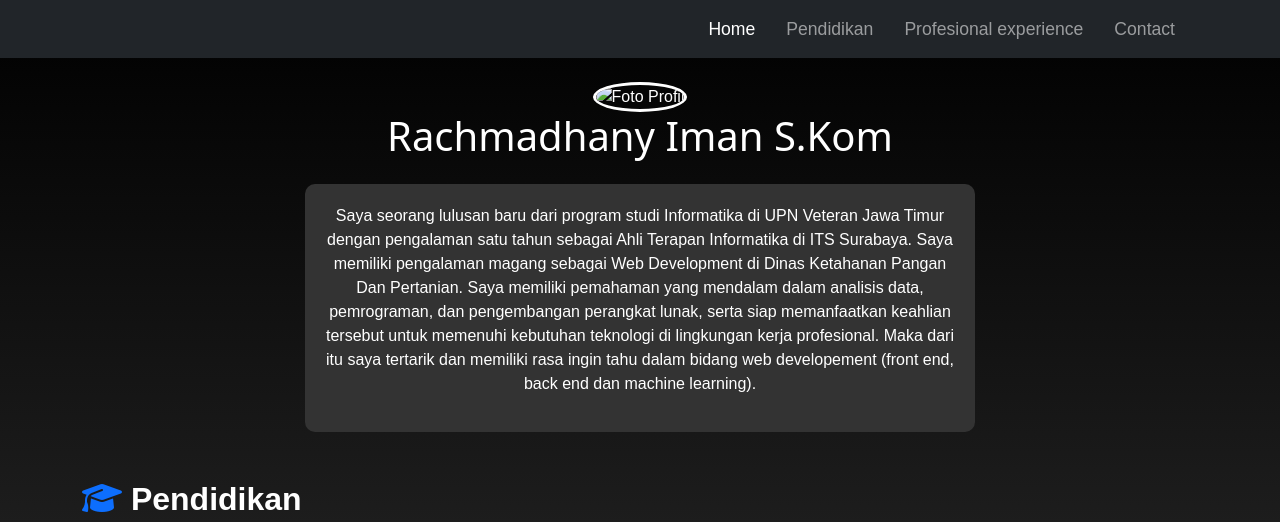
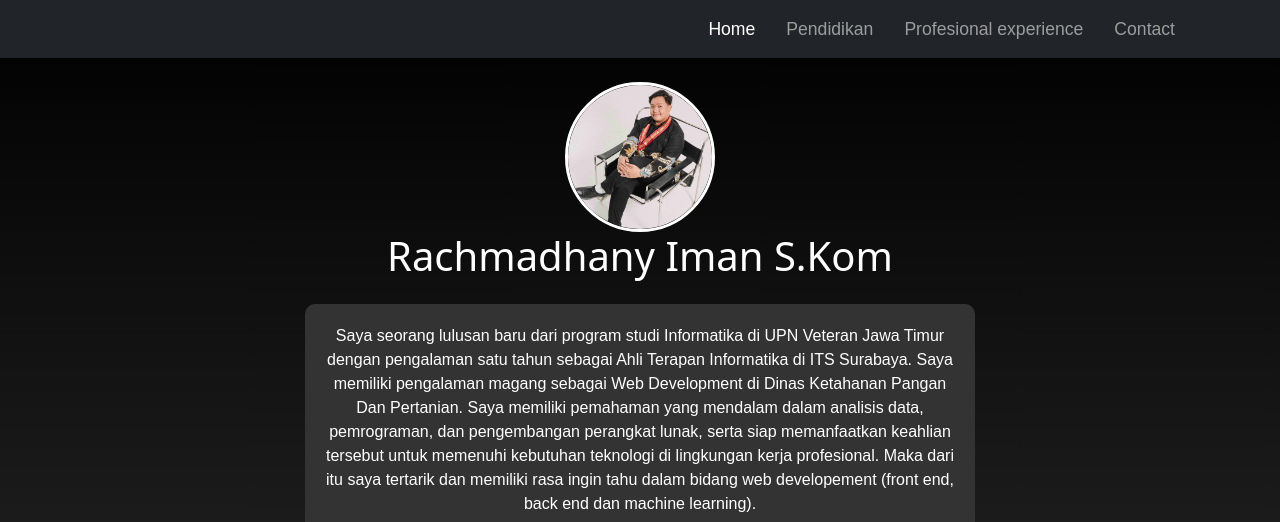
Before and after one commit to Dhanyman/dhanyman.github.io, a plain HTML site: page index.html in a window 1280 px wide. Shown: the top 522 px of the page. Drawn offline with nearby package versions, Linux system fonts and the light colour scheme; files whose address does not match are found by name.

Commit message:
first commit

```diff
--- a/index.html
+++ b/index.html
@@ -42,7 +42,7 @@
     <!-- Profile Section -->
     <div class="container text-center mt-4">
       <div class="profile-container">
-        <img src="/Users/rachmadhanyiman/Desktop/FOTO/ALL EDIT/Grads of Dhany-120.jpg" alt="Foto Profil" class="profile-img" id="profileImg" />
+        <img src="/Users/p/Portfolio/img/fotoprofil.jpg" alt="Foto Profil" class="profile-img" id="profileImg" />
         <h1>Rachmadhany Iman S.Kom</h1>
       </div>
 
```
Also changed, not shown: img/fotoprofil.jpg (added), 2 other files.
